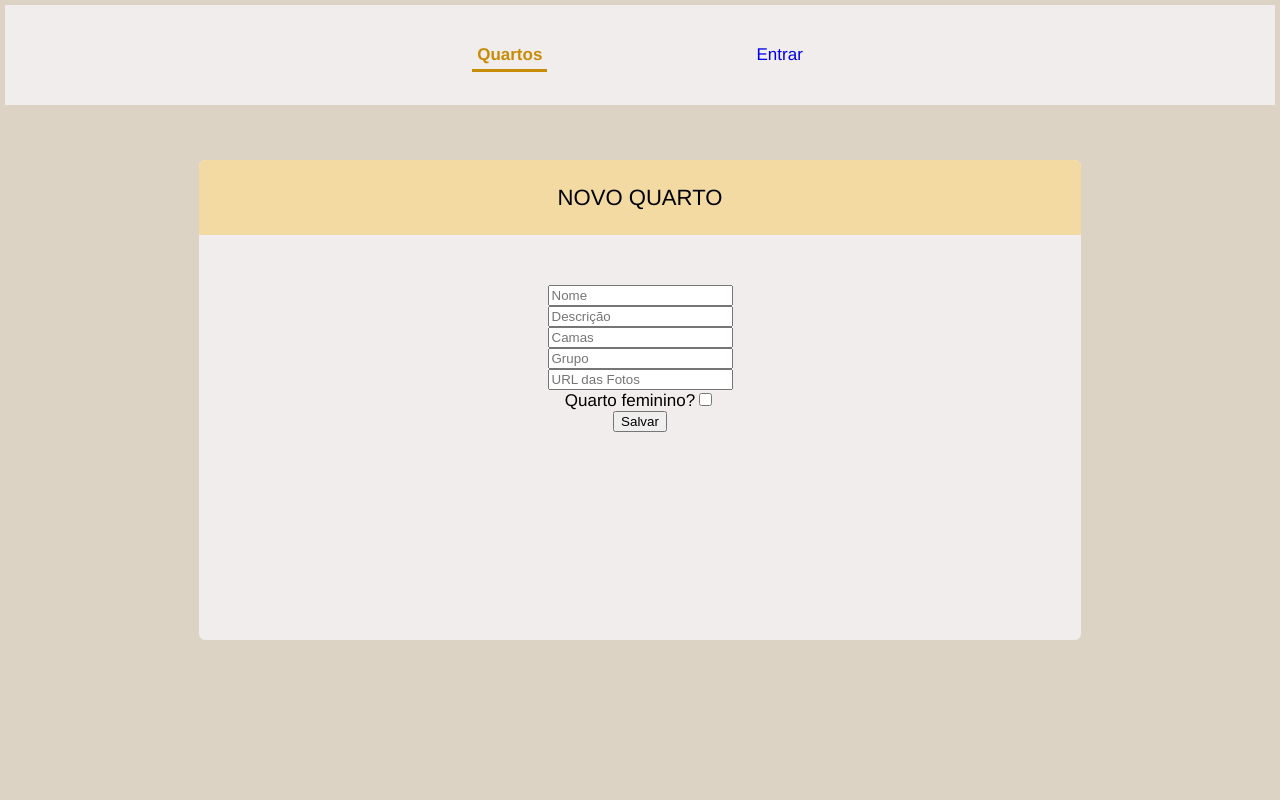
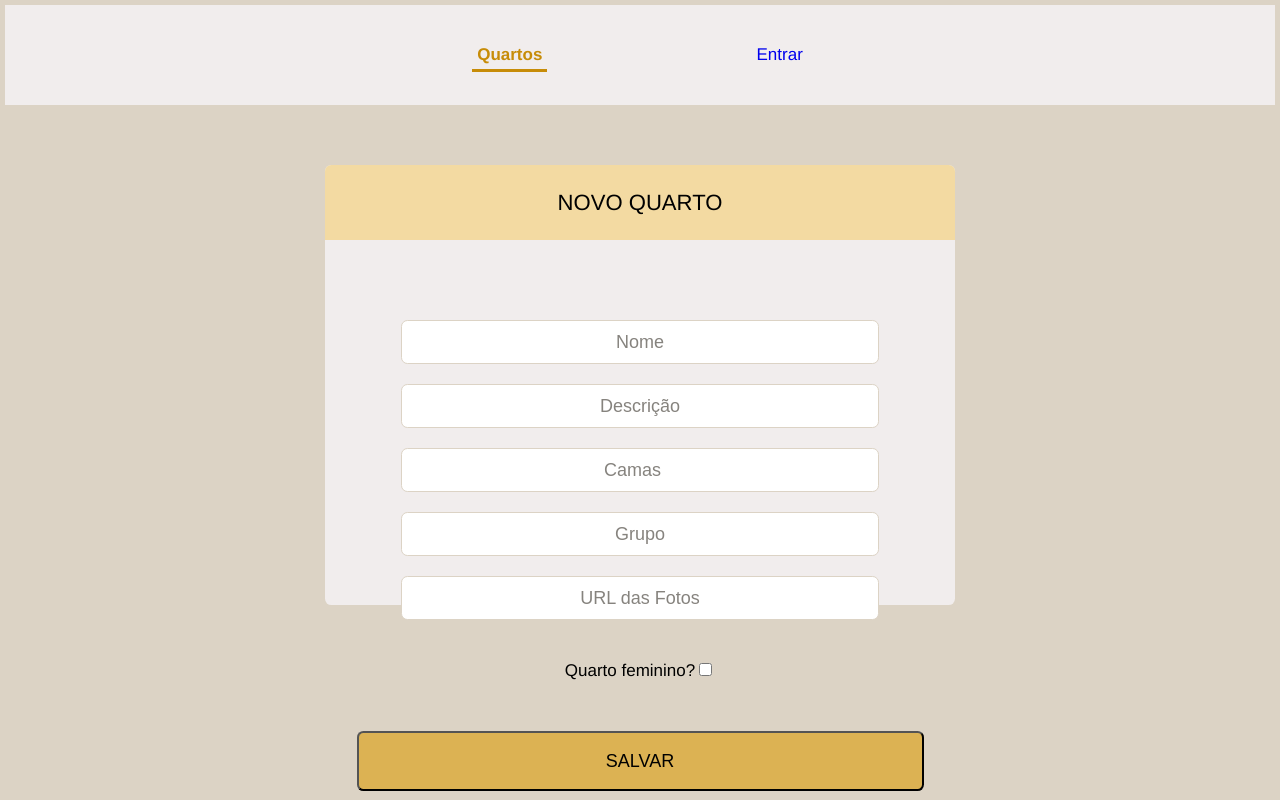
Before and after one commit to fskinner/cheerland, a React (Create React App) app: page /rooms/new in a window 1280 px wide. Built offline with nearby package versions, Linux system fonts and the light colour scheme; no server answers.

Commit message:
Add new room page

```diff
--- a/src/pages/Login/login.styles.js
+++ b/src/components/form.styles.js
@@ -1,9 +1,9 @@
 import styled from "styled-components"
 
-export const LoginBox = styled.section`
+export const FormBox = styled.section`
   background-color: #f1eded;
-  height: 35vh;
-  width: 30%;
+  height: ${props => props.size === 'big' ? '55vh' : '35vh'};
+  width: ${props => props.size === 'big' ? '50%' : '30%'};
   padding: 0;
   justify-content: center;
   margin: 5px auto;
@@ -11,7 +11,7 @@ export const LoginBox = styled.section`
 
   @media screen and (max-width: 700px) {
     width: 95%;
-    height: 60vh;
+    height: ${props => props.size === 'big' ? '80vh' : '60vh'};
   }
 
   @media screen and (min-width: 701px) and (max-width: 800px) {
@@ -23,7 +23,7 @@ export const LoginBox = styled.section`
   }
 `;
 
-export const LoginHeader = styled.header`
+export const FormHeader = styled.header`
   margin: 0 0 50px 0;
   text-transform: uppercase;
   line-height: 1.6em;
@@ -45,11 +45,12 @@ export const InputField = styled.input`
   text-align: center;
   font-size: 18px;
   border-radius: .4rem;
-  border: 1px solid #dcd3c5;
+  border: ${props => props.error && props.error.length > 0 ? '1px solid red' : '1px solid #dcd3c5'};
 
   &::placeholder {
     text-align: center;
     font-size: 18px;
+    color: ${props => props.error && props.error.length > 0 ? 'red' : '#86837e'};
   }
 `
 
--- a/src/pages/Login/index.js
+++ b/src/pages/Login/index.js
@@ -2,11 +2,11 @@ import React, { useState } from "react";
 import { useAuth } from "hooks/use-auth.js";
 
 import CenterDiv from "components/CenterDiv"
-import { LoginBox, LoginHeader, Form, InputField, Submit, FormError } from "./login.styles"
+import { FormBox, FormHeader, Form, InputField, Submit, FormError } from "components/form.styles"
 
 const API_URL = process.env.API_URL || `http://localhost:4000/api`;
 
-const Login = () => {
+const Login = ({ history }) => {
   const [email, setEmail] = useState('');
   const [password, setPassword] = useState('');
   const [error, setError] = useState(null);
@@ -59,11 +59,11 @@ const Login = () => {
 
   return (
     <CenterDiv>
-      <LoginBox>
-        <LoginHeader>
+      <FormBox>
+        <FormHeader>
           Faça o Login<br/>
           Complete sua reserva
-        </LoginHeader>
+        </FormHeader>
         <Form onSubmit={handleSubmit}>
           { error && <FormError>{error}</FormError>}
           <InputField placeholder="Email" type="email" onChange={handleEmailChange} value={email} autocomplete />
@@ -72,7 +72,7 @@ const Login = () => {
           <Submit type="submit">Entrar</Submit>
         </Form>
 
-      </LoginBox>
+      </FormBox>
     </CenterDiv>
   );
 }
--- a/src/pages/Rooms/components/Detail/index.js
+++ b/src/pages/Rooms/components/Detail/index.js
@@ -1,6 +1,6 @@
 import React, { useState, useEffect } from "react";
 import { useParams } from "react-router-dom";
-// import { useAuth } from "hooks/use-auth.js";
+// import { useAuth } from "hooks/use-auth.js";i
 
 import Spinner from "components/Spinner"
 import CenterDiv from "components/CenterDiv"
--- a/src/pages/Rooms/components/List/Room.jsx
+++ b/src/pages/Rooms/components/List/Room.jsx
@@ -7,7 +7,7 @@ import {
 
 import { RoomContainer, Details, Actions, StyledLink, TrashIcon, AdminActions } from "./room.styles"
 
-const Room = ({ room }) => {
+const Room = ({ room, admin }) => {
   return (
     <RoomContainer group={room.group}>
       <Details>
@@ -18,12 +18,14 @@ const Room = ({ room }) => {
       </Details>
       <Actions>
         <StyledLink to={`rooms/${room.id}`}>Ver</StyledLink>
+        {admin &&
           <AdminActions>
             <Link to="/">
               <FaEdit/>
             </Link>
             <TrashIcon/>
           </AdminActions>
+        }
       </Actions>
 
 
--- a/src/pages/Rooms/components/List/index.jsx
+++ b/src/pages/Rooms/components/List/index.jsx
@@ -1,4 +1,5 @@
 import React, { useReducer, useEffect } from "react";
+import { useAuth } from "hooks/use-auth.js";
 
 import { reducer, initialState } from "./reducer";
 
@@ -12,6 +13,7 @@ const API_URL = process.env.API_URL || `http://localhost:4000/api`;
 
 const RoomList = () => {
   const [state, dispatch] = useReducer(reducer, initialState);
+  const auth = useAuth();
 
   useEffect(() => {
     dispatch({ type: "ROOMS_REQUEST" });
@@ -32,13 +34,14 @@ const RoomList = () => {
   }, []);
 
   const { rooms, errorMessage, loading } = state;
-
+  const isAdmin = auth.user && auth.user.is_admin
   return (
     <div>
-      <AddDiv>
-        <AddButton to="/rooms/new"> + room </AddButton>
-      </AddDiv>
-
+      {isAdmin &&
+        <AddDiv>
+          <AddButton to="/rooms/new"> + room </AddButton>
+        </AddDiv>
+      }
       {loading && !errorMessage ? (
         <Spinner />
       ) : errorMessage ? (
@@ -46,7 +49,7 @@ const RoomList = () => {
       ) : (
         <CenterList>
           {rooms.map((room, index) => (
-            <Room key={`${index}-${room.id}`} room={room} />
+            <Room key={`${index}-${room.id}`} room={room} admin={isAdmin}/>
           ))}
         </CenterList>
 
--- a/src/pages/Rooms/components/New/index.js
+++ b/src/pages/Rooms/components/New/index.js
@@ -2,13 +2,14 @@ import React, { useState } from "react";
 // import { useAuth } from "hooks/use-auth.js";
 
 import CenterDiv from "components/CenterDiv"
-import { RoomForm, Header } from "./form.styles"
+
+import { FormBox, FormHeader, Form, InputField, Submit, FormError } from "components/form.styles"
 
 const API_URL = process.env.API_URL || `http://localhost:4000/api`;
 
-const NewRoom = () => {
-  const [errorMessage, setError] = useState(null);
-  const [name, setName] = useState('');
+const NewRoom = ({ history }) => {
+  const [errors, setErrors] = useState(null);
+  const [label, setLabel] = useState('');
   const [description, setDescription] = useState('');
   const [maxBeds, setMaxBeds] = useState('');
   const [group, setGroup] = useState('');
@@ -18,7 +19,7 @@ const NewRoom = () => {
   const handleSubmit = async(e) => {
     e.preventDefault()
 
-    const room = { name, description, max_beds: maxBeds, group, photo_url: photoUrl, women_only: womenOnly }
+    const room = { label, description, max_beds: maxBeds, group, photo_url: photoUrl, women_only: womenOnly }
 
     try {
       const response = await fetch(`${API_URL}/rooms`, {
@@ -39,39 +40,40 @@ const NewRoom = () => {
         }
 
         if (response.status === 422) {
-          message = "Erro de validação"
+          const {errors} = await response.json()
+          message = errors
         }
-        throw Error(message)
+
+        throw Error(JSON.stringify(message))
       }
 
-
+      history.replace("/rooms")
     } catch(e) {
-      setError(e.message)
+      setErrors(JSON.parse(e.message))
     }
   }
 
   return (
     <CenterDiv>
-      <RoomForm onSubmit={handleSubmit}>
-        <Header>Novo Quarto</Header>
-        <div>{errorMessage}</div>
-        <input type="text" name="name" placeholder="Nome" value={name} onChange={(e) => setName(e.target.value)}/>
-        <br/>
-        <input type="text" name="description" placeholder="Descrição" value={description} onChange={(e) => setDescription(e.target.value)}/>
-        <br/>
-        <input type="number" name="max_beds" placeholder="Camas" value={maxBeds} onChange={(e) => setMaxBeds(e.target.value)}/>
-        <br/>
-        <input type="text" name="group" placeholder="Grupo" value={group} onChange={(e) => setGroup(e.target.value)}/>
-        <br/>
-        <input type="text" name="photo_url" placeholder="URL das Fotos" value={photoUrl} onChange={(e) => setPhotoUrl(e.target.value)}/>
+      <FormBox size="big">
+        <FormHeader>Novo Quarto</FormHeader>
+        <Form onSubmit={handleSubmit}>
+          { errors && typeof errors === 'string' && <FormError>{errors}</FormError>}
 
-        <br/>
-        <label htmlFor="women_only" name="women_only">Quarto feminino?</label>
-        <input type="checkbox" id="women_only" placeholder="Quarto feminino?" value={womenOnly} onChange={(e) => setWomenOnly(e.target.checked)}/>
+          <InputField name="label" placeholder="Nome" value={label} error={errors && errors.label} onChange={(e) => setLabel(e.target.value)}/>
+          <InputField name="description" placeholder="Descrição" value={description} error={errors && errors.description} onChange={(e) => setDescription(e.target.value)}/>
+          <InputField name="max_beds" type="number" placeholder="Camas" value={maxBeds} error={errors && errors.max_beds} onChange={(e) => setMaxBeds(e.target.value)}/>
+          <InputField name="group" placeholder="Grupo" value={group} error={errors && errors.group} onChange={(e) => setGroup(e.target.value)}/>
+          <InputField name="photo_url" placeholder="URL das Fotos" value={photoUrl} error={errors && errors.photo_url} onChange={(e) => setPhotoUrl(e.target.value)}/>
 
-        <br/>
-        <input type="submit" value="Salvar" />
-      </RoomForm>
+          <br/>
+          <label htmlFor="women_only" name="women_only">Quarto feminino?</label>
+          <input type="checkbox" id="women_only" placeholder="Quarto feminino?" value={womenOnly} onChange={(e) => setWomenOnly(e.target.checked)}/>
+
+          <Submit type="submit">Salvar</Submit>
+        </Form>
+
+      </FormBox>
     </CenterDiv>
   );
 }
```
Lines whose indentation alone changed are shown as unchanged.
